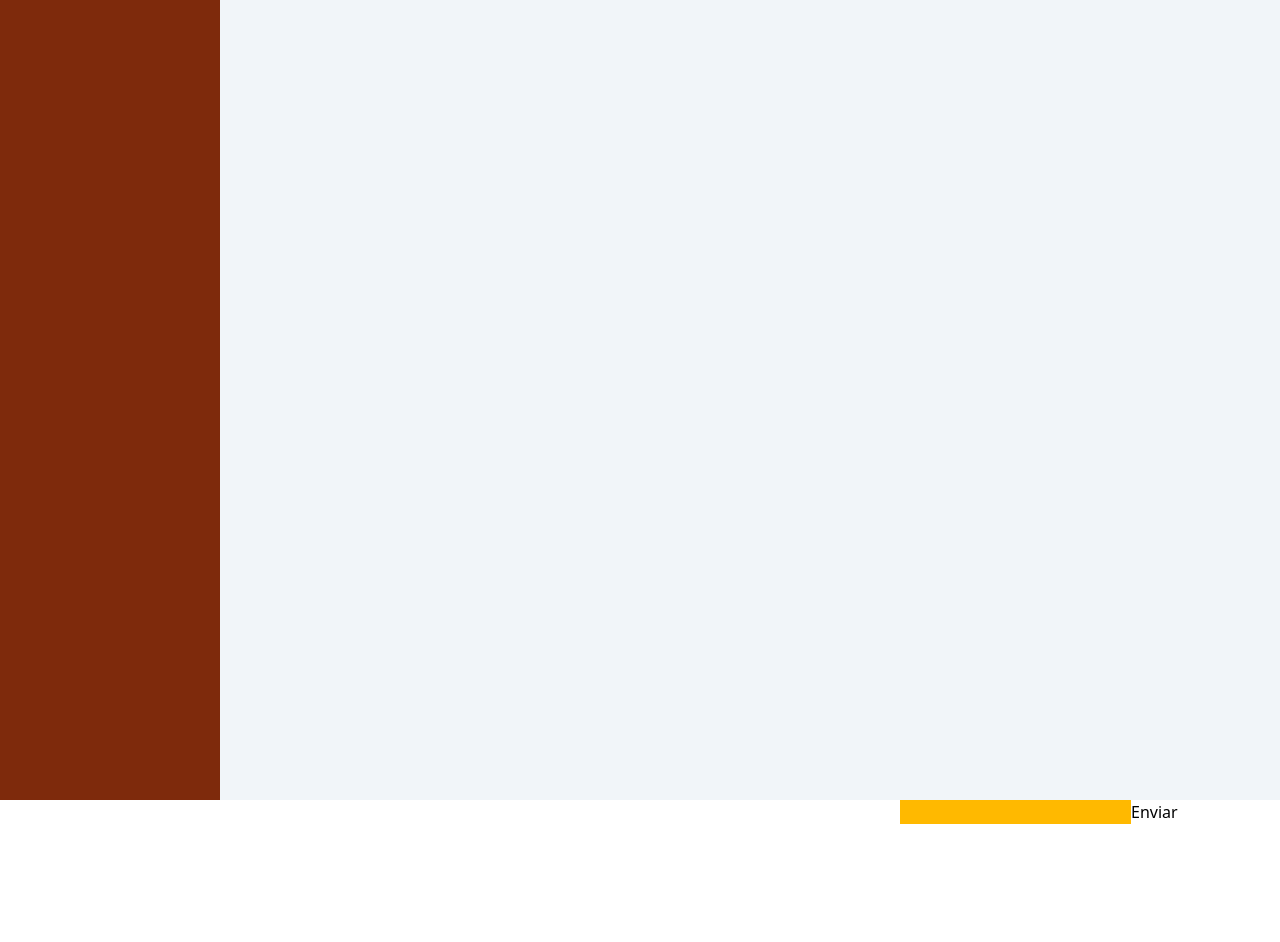
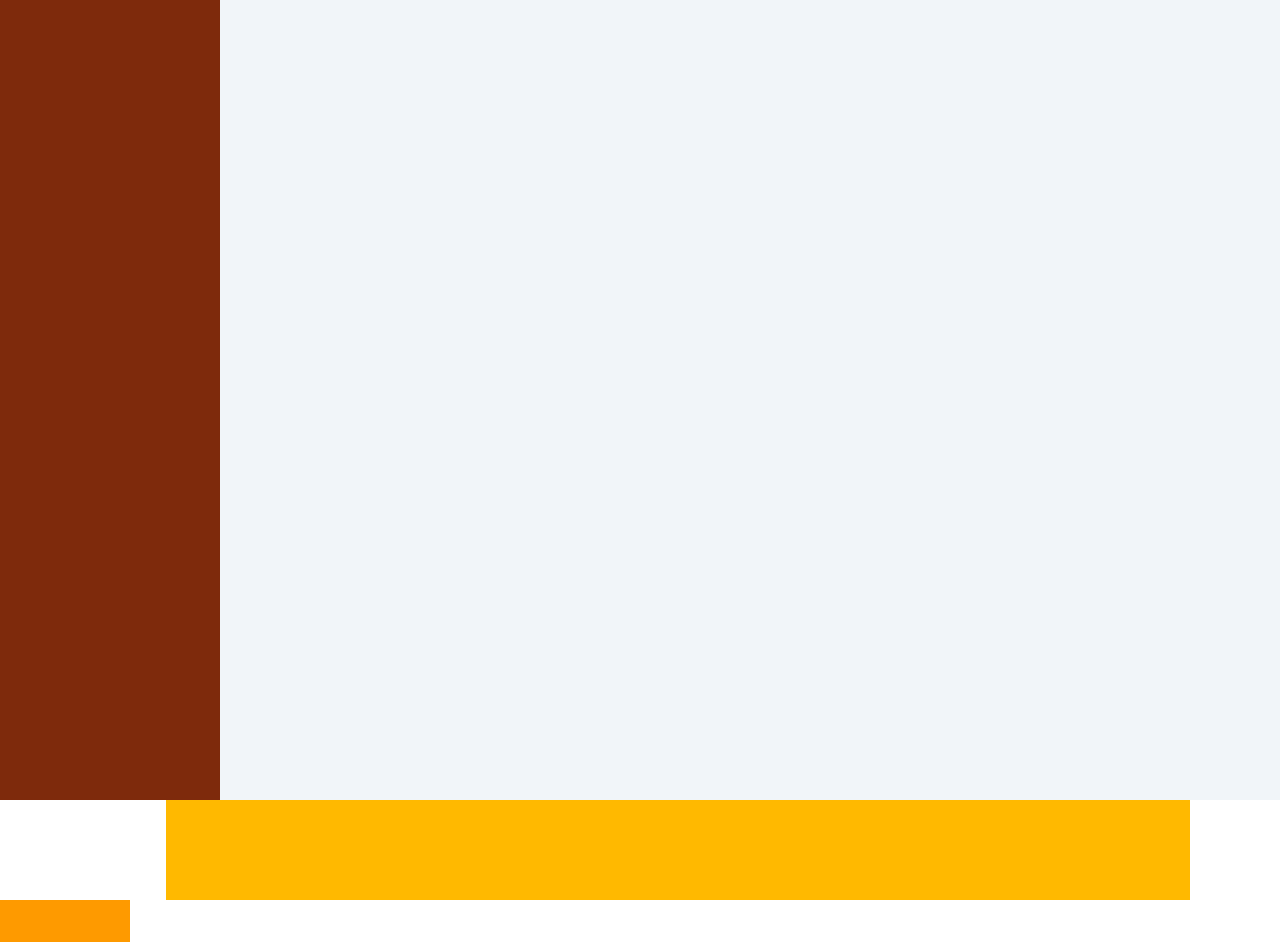
Before and after one commit to Biriki22/reto-LKS, an Angular app: page /chatbox in a window 1280 px wide. Shown: the top 942 px of the page. Before the commit the page ends 824 px from the top, so only its background shows below. Built offline with nearby package versions, Linux system fonts and the light colour scheme.

Commit message:
Tamañanos texto y boton

```diff
--- a/src/app/components/texto.component/texto.component.component.html
+++ b/src/app/components/texto.component/texto.component.component.html
@@ -1,2 +1,2 @@
-<input type="text" class="cuadrotexto bg-amber-400 ml-[900px]">
-<button class="cuadrotexto">Enviar</button>
+<input type="text" class="cuadrotexto bg-amber-400 ml-[13%] w-[80%] h-25">
+<button class="cuadrotexto bg-amber-500 w-[130px] h-25" >Enviar</button>
```
